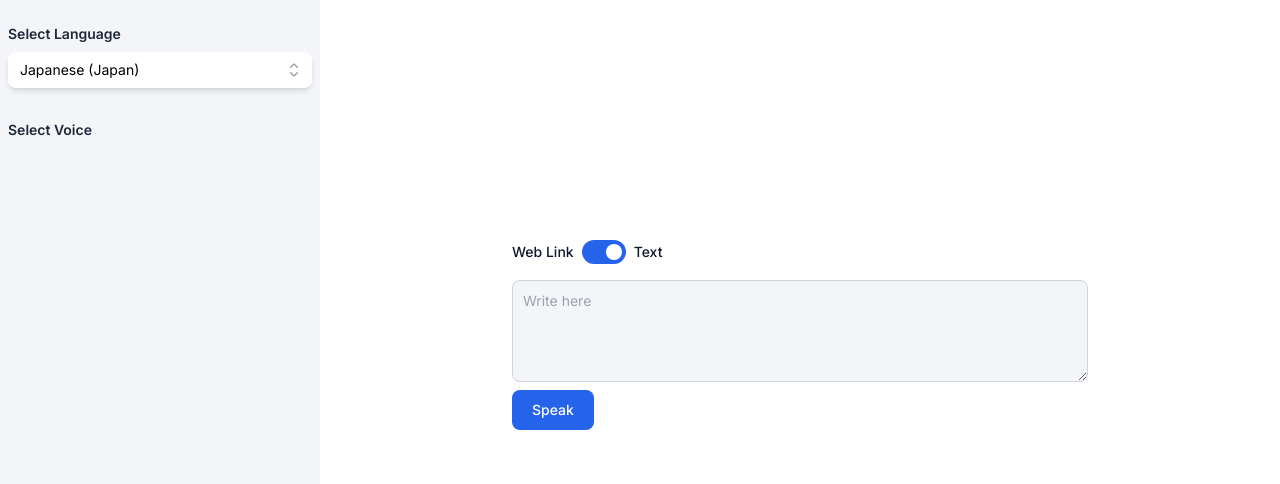
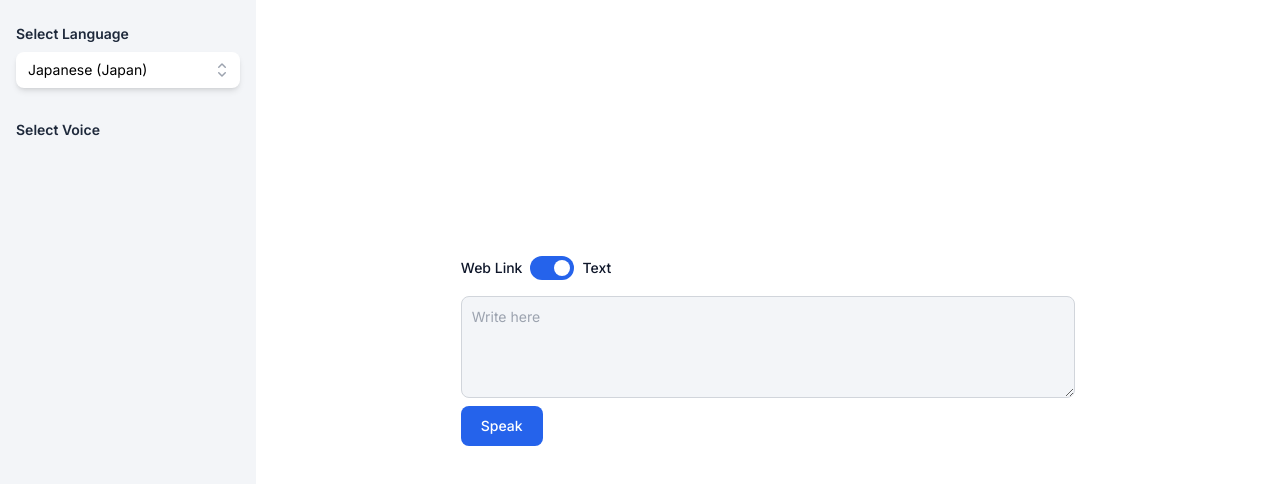
Before and after one commit to amitasaurus/QuillSpeak, a Next.js app: page / in a window 1280 px wide. Shown: the top 484 px of the page. Built offline with nearby package versions, Linux system fonts and the light colour scheme.

Commit message:
bug fix: wrong voice selection due to reverse array

```diff
--- a/src/app/components/Sidebar.tsx
+++ b/src/app/components/Sidebar.tsx
@@ -33,14 +33,12 @@ export default function Sidebar({
 
   useEffect(() => {
     if (Array.isArray(availableVoices) && availableVoices.length > 0) {
-      const last = availableVoices.pop();
-      if (last) availableVoices.unshift(last);
       setVoices(availableVoices);
       onVoiceChange(availableVoices[0]);
     }
   }, [availableVoices]);
   return (
-    <div className="flex flex-col w-full h-screen px-2 py-4 overflow-y-scroll">
+    <div className="flex flex-col w-full h-screen px-4 py-4 overflow-y-scroll">
       <div className="mt-2">
         <div className="mb-2 text-sm font-semibold text-slate-800">
           Select Language
@@ -106,18 +104,18 @@ export default function Sidebar({
           <div className="space-y-2">
             {Array.isArray(voices) &&
               voices.length > 0 &&
-              voices.reverse().map((voice) => (
+              voices.map((voice) => (
                 <RadioGroup.Option
                   key={voice.voiceURI}
                   value={voice}
                   className={({ active, checked }) =>
                     `${
                       active
-                        ? 'ring-2 ring-white/60 ring-offset-2 ring-offset-sky-300'
+                        ? 'ring-2 ring-white/60 ring-offset-2 ring-offset-slate-300'
                         : ''
                     }
-                  ${checked ? 'bg-sky-900/75 text-white' : 'bg-white'}
-                    relative flex cursor-pointer rounded-lg px-5 py-4 shadow-md focus:outline-none`
+                  ${checked ? 'bg-slate-800 text-white' : 'bg-white'}
+                    relative flex cursor-pointer rounded-lg px-3 py-2.5 shadow-md focus:outline-none`
                   }
                 >
                   {({ active, checked }) => (
@@ -127,7 +125,7 @@ export default function Sidebar({
                           <div className="text-sm">
                             <RadioGroup.Label
                               as="p"
-                              className={`font-medium  ${
+                              className={`font-normal  ${
                                 checked ? 'text-white' : 'text-gray-900'
                               }`}
                             >
@@ -137,7 +135,7 @@ export default function Sidebar({
                         </div>
                         {checked && (
                           <div className="text-white shrink-0">
-                            <CheckIcon className="w-6 h-6" />
+                            <CheckIcon className="w-4 h-4" />
                           </div>
                         )}
                       </div>
--- a/src/app/lib/lang.ts
+++ b/src/app/lib/lang.ts
@@ -3,24 +3,24 @@ export default [
   { name: 'English (United States)', id: 'en-US' },
   { name: 'Italian (Italy)', id: 'it-IT' },
   { name: 'Swedish (Sweden)', id: 'sv-SE' },
-  { name: 'French (Canada)', id: 'fr-CA' },
+  { name: 'French (Canada)', id: 'fr-CA', test: 'Croissant' },
   { name: 'Malay (Malaysia)', id: 'ms-MY' },
   { name: 'German (Germany)', id: 'de-DE' },
   { name: 'English (United Kingdom)', id: 'en-GB' },
   { name: 'Hebrew (Israel)', id: 'he-IL' },
   { name: 'English (Australia)', id: 'en-AU' },
   { name: 'Indonesian (Indonesia)', id: 'id-ID' },
-  { name: 'French (France)', id: 'fr-FR' },
+  { name: 'French (France)', id: 'fr-FR', test: 'Croissant' },
   { name: 'Bulgarian (Bulgaria)', id: 'bg-BG' },
-  { name: 'Spanish (Spain)', id: 'es-ES' },
-  { name: 'Spanish (Mexico)', id: 'es-MX' },
+  { name: 'Spanish (Spain)', id: 'es-ES', test: 'Hola Amigo' },
+  { name: 'Spanish (Mexico)', id: 'es-MX', test: 'Hola Amigo' },
   { name: 'Finnish (Finland)', id: 'fi-FI' },
   { name: 'Portuguese (Brazil)', id: 'pt-BR' },
   { name: 'Dutch (Belgium)', id: 'nl-BE' },
-  { name: 'Japanese (Japan)', id: 'ja-JP' },
+  { name: 'Japanese (Japan)', id: 'ja-JP', test: 'McDonald' },
   { name: 'Romanian (Romania)', id: 'ro-RO' },
   { name: 'Portuguese (Portugal)', id: 'pt-PT' },
-  { name: 'Thai (Thailand)', id: 'th-TH' },
+  { name: 'Thai (Thailand)', id: 'th-TH', test: 'the weather is lovely' },
   { name: 'Croatian (Croatia)', id: 'hr-HR' },
   { name: 'Slovak (Slovakia)', id: 'sk-SK' },
   { name: 'Hindi (India)', id: 'hi-IN' },
@@ -43,10 +43,11 @@ export default [
   { name: 'Korean (South Korea)', id: 'ko-KR' },
   { name: 'Polish (Poland)', id: 'pl-PL' },
   { name: 'Czech (Czech Republic)', id: 'cs-CZ' },
-  { name: 'Spanish (United States)', id: 'es-US' },
+  { name: 'Spanish (United States)', id: 'es-US', test: 'Hola Amigo' },
 ];
 
 export type TLang = {
   name: string;
   id: string;
+  test?: string;
 };
--- a/src/app/page.tsx
+++ b/src/app/page.tsx
@@ -20,18 +20,10 @@ export default function Home() {
     setSelectedVoice(voice);
   }
 
-  useEffect(() => {
-    if (Array.isArray(matchingVoices) && matchingVoices.length > 0) {
-      {
-        setSelectedVoice(matchingVoices[matchingVoices.length - 1]);
-      }
-    }
-  }, [matchingVoices]);
-
   function speak(text: string): void {
     if (text.length === 0) return;
     if ('speechSynthesis' in window) {
-      setPageContent(text);
+      // setPageContent(text);
       const to_speak = new SpeechSynthesisUtterance(text);
       if (selectedVoice) {
         to_speak.voice = selectedVoice;
@@ -42,8 +34,8 @@ export default function Home() {
   }
 
   return (
-    <main className="grid w-screen h-screen grid-cols-12">
-      <div className="col-span-3">
+    <main className="grid w-screen h-screen grid-cols-10">
+      <div className="col-span-2">
         <Sidebar
           lang={lang}
           handleLangChange={onLangChange}
@@ -51,7 +43,7 @@ export default function Home() {
           handleVoiceSelection={onVoiceChange}
         />
       </div>
-      <div className="flex items-start justify-center col-span-9 bg-white">
+      <div className="flex items-start justify-center col-span-8 bg-white">
         {pageContent.length === 0 ? (
           <UserInput speak={speak} />
         ) : (
```
